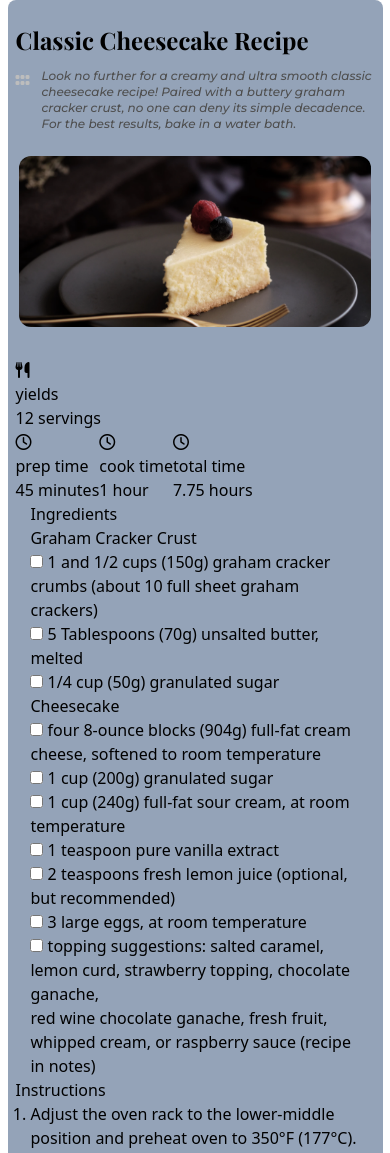
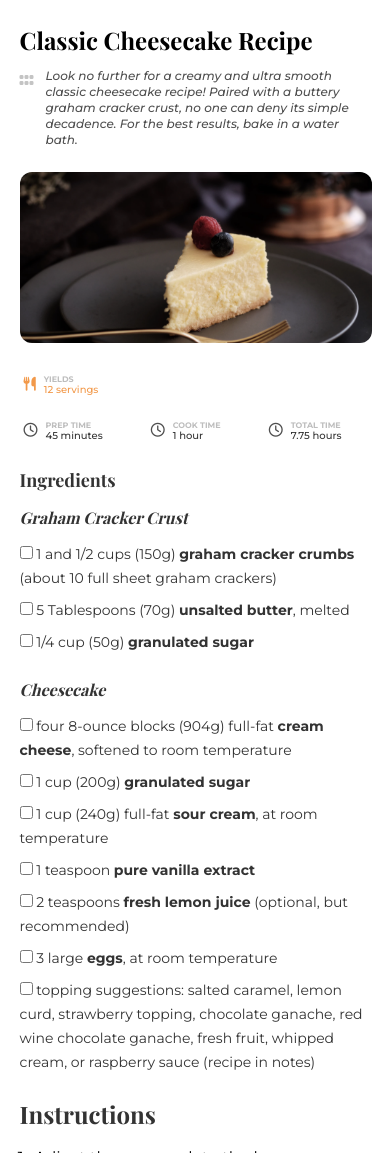
Before and after one commit to Hassan-Wanas/recipe-page-master, a website: page index.html in a window 390 px wide. Shown: the top 1153 px of the page. Drawn offline with nearby package versions, Linux system fonts and the light colour scheme; a web font is replaced by a local one.

Commit message:
style mobile version

```diff
--- a/index.html
+++ b/index.html
@@ -40,14 +40,14 @@
     <title>Recipe Page</title>
   </head>
   <body>
-    <main class="w-[375px] mx-auto bg-slate-400 flex flex-col rounded-lg px-2">
+    <main class="w-[375px] mx-auto flex flex-col rounded-lg px-3">
       <h1
         class="font-PlayfairDisplay not-italic font-bold text-2xl text-black mt-6 mb-3"
       >
         Classic Cheesecake Recipe
       </h1>
       <div class="flex gap-3 mb-6">
-        <i class="fa-solid fa-grip text-Gray4 pt-1"></i>
+        <i class="fa-solid fa-grip text-Gray5 pt-1"></i>
         <p class="font-Montserrat italic font-medium text-xs text-Gray2">
           Look no further for a creamy and ultra smooth classic cheesecake
           recipe! Paired with a buttery graham cracker crust, no one can deny
@@ -62,138 +62,248 @@
         />
       </div>
       <section class="flex flex-col">
-        <div class="flex flex-col">
+        <div class="flex flex-col ml-1">
+          <div class="flex flex-row gap-2 mb-6">
+            <i class="fa-solid fa-utensils text-sm text-Orange"></i>
             <div>
-            <i class="fa-solid fa-utensils"></i>
-            <div>
-              <p>yields</p>
-              <p>12 servings</p>
+              <p
+                class="font-Montserrat not-italic font-bold text-[8px] leading-[10px] uppercase text-Gray4"
+              >
+                yields
+              </p>
+              <p
+                class="font-Montserrat not-italic font-medium text-[10px] leading-3 text-Orange"
+              >
+                12 servings
+              </p>
             </div>
           </div>
-          <div class="flex flex-row">
+          <div class="flex flex-row justify-between w-11/12">
+            <div class="flex flex-row gap-2">
+              <i class="fa-regular fa-clock text-sm text-Gray2"></i>
               <div>
-              <i class="fa-regular fa-clock"></i>
-              <div>
-                <p>prep time</p>
-                <p>45 minutes</p>
+                <p
+                  class="font-Montserrat not-italic font-bold text-[8px] leading-[10px] uppercase text-Gray4"
+                >
+                  prep time
+                </p>
+                <p
+                  class="font-Montserrat not-italic font-medium text-[10px] leading-3 text-Gray1"
+                >
+                  45 minutes
+                </p>
               </div>
             </div>
+            <div class="flex flex-row gap-2">
+              <i class="fa-regular fa-clock text-sm text-Gray2"></i>
               <div>
-              <i class="fa-regular fa-clock"></i>
-              <div>
-                <p>cook time</p>
-                <p>1 hour</p>
+                <p
+                  class="font-Montserrat not-italic font-bold text-[8px] leading-[10px] uppercase text-Gray4"
+                >
+                  cook time
+                </p>
+                <p
+                  class="font-Montserrat not-italic font-medium text-[10px] leading-3 text-Gray1"
+                >
+                  1 hour
+                </p>
               </div>
             </div>
+            <div class="flex flex-row gap-2">
+              <i class="fa-regular fa-clock text-sm text-Gray2"></i>
               <div>
-              <i class="fa-regular fa-clock"></i>
-              <div>
-                <p>total time</p>
-                <p>7.75 hours</p>
+                <p
+                  class="font-Montserrat not-italic font-bold text-[8px] leading-[10px] uppercase text-Gray4"
+                >
+                  total time
+                </p>
+                <p
+                  class="font-Montserrat not-italic font-medium text-[10px] leading-3 text-Gray1"
+                >
+                  7.75 hours
+                </p>
               </div>
             </div>
           </div>
         </div>
-        <div class="w-11/12 mx-auto">
-          <h4>Ingredients</h4>
+        <div class="mx-auto">
+          <h4
+            class="font-PlayfairDisplay not-italic font-bold text-lg text-Gray1 mt-6 mb-3"
+          >
+            Ingredients
+          </h4>
           <div>
-            <h5>Graham Cracker Crust</h5>
-
-            <label for="" class="block"
-              ><input type="checkbox" name="" id="" /> 1 and 1/2 cups (150g)
-              graham cracker crumbs (about 10 full sheet graham crackers)</label
+            <h5
+              class="font-PlayfairDisplay italic font-normal text-base text-Gray1 mb-3"
+            >
+              Graham Cracker Crust
+            </h5>
+            <div
+              class="flex flex-col gap-y-2 font-Montserrat not-italic font-normal text-sm leading-6 text-Gray1"
+            >
+              <label for="GCCIngredient1" class="block cursor-pointer"
+                ><input
+                  type="checkbox"
+                  name="GCCIngredient1"
+                  id="GCCIngredient1"
+                />
+                1 and 1/2 cups (150g)
+                <span class="font-bold">graham cracker crumbs</span> (about 10
+                full sheet graham crackers)</label
               >
 
-            <label for="" class="block"
-              ><input type="checkbox" name="" id="" /> 5 Tablespoons (70g)
-              unsalted butter, melted</label
+              <label for="GCCIngredient2" class="block cursor-pointer"
+                ><input
+                  type="checkbox"
+                  name="GCCIngredient2"
+                  id="GCCIngredient2"
+                />
+                5 Tablespoons (70g)
+                <span class="font-bold">unsalted butter</span>, melted</label
               >
 
-            <label for="" class="block"
-              ><input type="checkbox" name="" id="" /> 1/4 cup (50g) granulated
-              sugar</label
+              <label for="GCCIngredient3" class="block cursor-pointer"
+                ><input
+                  type="checkbox"
+                  name="GCCIngredient3"
+                  id="GCCIngredient3"
+                />
+                1/4 cup (50g)
+                <span class="font-bold">granulated sugar</span></label
               >
             </div>
+          </div>
           <div>
-            <h5>Cheesecake</h5>
-            <label for="" class="block"
-              ><input type="checkbox" name="" id="" /> four 8-ounce blocks
-              (904g) full-fat cream cheese, softened to room temperature</label
+            <h5
+              class="font-PlayfairDisplay italic font-normal text-base text-Gray1 mt-6 mb-3"
             >
-            <label for="" class="block"
-              ><input type="checkbox" name="" id="" /> 1 cup (200g) granulated
-              sugar</label
+              Cheesecake
+            </h5>
+            <div
+              class="flex flex-col gap-y-2 font-Montserrat not-italic font-normal text-sm leading-6 text-Gray1"
             >
-            <label for="" class="block"
-              ><input type="checkbox" name="" id="" /> 1 cup (240g) full-fat
-              sour cream, at room temperature</label
-            >
-            <label for="" class="block"
-              ><input type="checkbox" name="" id="" /> 1 teaspoon pure vanilla
-              extract</label
-            >
-            <label for="" class="block"
-              ><input type="checkbox" name="" id="" /> 2 teaspoons fresh lemon
-              juice (optional, but recommended)</label
-            >
-            <label for="" class="block"
-              ><input type="checkbox" name="" id="" /> 3 large eggs, at room
+              <label for="CheeseIngredient1" class="block cursor-pointer"
+                ><input
+                  type="checkbox"
+                  name="CheeseIngredient1"
+                  id="CheeseIngredient1"
+                />
+                four 8-ounce blocks (904g) full-fat
+                <span class="font-bold">cream cheese</span>, softened to room
                 temperature</label
               >
-            <label for="" class="block"
-              ><input type="checkbox" name="" id="" /> topping suggestions:
-              salted caramel, lemon curd, strawberry topping, chocolate ganache,
-              <br />
-              red wine chocolate ganache, fresh fruit, whipped cream, or
-              raspberry sauce (recipe in notes)
+              <label for="CheeseIngredient2" class="block cursor-pointer"
+                ><input
+                  type="checkbox"
+                  name="CheeseIngredient2"
+                  id="CheeseIngredient2"
+                />
+                1 cup (200g)
+                <span class="font-bold">granulated sugar</span></label
+              >
+              <label for="CheeseIngredient3" class="block cursor-pointer"
+                ><input
+                  type="checkbox"
+                  name="CheeseIngredient3"
+                  id="CheeseIngredient3"
+                />
+                1 cup (240g) full-fat <span class="font-bold">sour cream</span>,
+                at room temperature</label
+              >
+              <label for="CheeseIngredient4" class="block cursor-pointer"
+                ><input
+                  type="checkbox"
+                  name="CheeseIngredient4"
+                  id="CheeseIngredient4"
+                />
+                1 teaspoon
+                <span class="font-bold">pure vanilla extract</span></label
+              >
+              <label for="CheeseIngredient5" class="block cursor-pointer"
+                ><input
+                  type="checkbox"
+                  name="CheeseIngredient5"
+                  id="CheeseIngredient5"
+                />
+                2 teaspoons
+                <span class="font-bold">fresh lemon juice</span> (optional, but
+                recommended)</label
+              >
+              <label for="CheeseIngredient6" class="block cursor-pointer"
+                ><input
+                  type="checkbox"
+                  name="CheeseIngredient6"
+                  id="CheeseIngredient6"
+                />
+                3 large <span class="font-bold">eggs</span>, at room
+                temperature</label
+              >
+              <label for="CheeseIngredient7" class="block cursor-pointer"
+                ><input
+                  type="checkbox"
+                  name="CheeseIngredient7"
+                  id="CheeseIngredient7"
+                />
+                topping suggestions: salted caramel, lemon curd, strawberry
+                topping, chocolate ganache, red wine chocolate ganache, fresh
+                fruit, whipped cream, or raspberry sauce (recipe in notes)
               </label>
             </div>
           </div>
+        </div>
         <div>
-          <h4>Instructions</h4>
-          <ol class="list-decimal w-11/12 mx-auto">
-            <li class="mb-2">
+          <h4
+            class="font-PlayfairDisplay not-italic font-bold text-2xl text-Gray1 mt-6 mb-4"
+          >
+            Instructions
+          </h4>
+          <ol
+            class="list-decimal w-11/12 mx-auto font-Montserrat not-italic font-normal text-base leading-normal text-black"
+          >
+            <li class="mb-6">
               Adjust the oven rack to the lower-middle position and preheat oven
               to 350°F (177°C).
             </li>
-            <li class="mb-2">
-              Make the crust: Using a food processor, pulse the graham crackers
-              into crumbs. Pour into a medium bowl and stir in sugar and melted
-              butter until combined. (You can also pulse it all together in the
-              food processor.) Mixture will be sandy. Press firmly into the
-              bottom and slightly up the sides of a 9-inch or 10-inch springform
-              pan. No need to grease the pan first. I use the bottom of a
-              measuring cup to pack the crust down tightly. Pre-bake for 8
-              minutes. Remove from the oven and place the hot pan on a large
-              piece of aluminum foil. The foil will wrap around the pan for the
-              water bath in step 4. Allow crust to slightly cool as you prepare
-              the filling.
+            <li class="mb-6">
+              <span class="font-bold text-Gray1">Make the crust</span>: Using a
+              food processor, pulse the graham crackers into crumbs. Pour into a
+              medium bowl and stir in sugar and melted butter until combined.
+              (You can also pulse it all together in the food processor.)
+              Mixture will be sandy. Press firmly into the bottom and slightly
+              up the sides of a 9-inch or 10-inch springform pan. No need to
+              grease the pan first. I use the bottom of a measuring cup to pack
+              the crust down tightly. Pre-bake for 8 minutes. Remove from the
+              oven and place the hot pan on a large piece of aluminum foil. The
+              foil will wrap around the pan for the water bath in step 4. Allow
+              crust to slightly cool as you prepare the filling.
             </li>
-            <li class="mb-2">
-              Make the filling: Using a handheld or stand mixer fitted with a
-              paddle attachment, beat the cream cheese and granulated sugar
-              together on medium-high speed in a large bowl until the mixture is
-              smooth and creamy, about 2 minutes. Add the sour cream, vanilla
-              extract, and lemon juice then beat until fully combined. On medium
-              speed, add the eggs one at a time, beating after each addition
-              until just blended. After the final egg is incorporated into the
-              batter, stop mixing. To help prevent the cheesecake from deflating
-              and cracking as it cools, avoid over-mixing the batter as best you
-              can.
+            <li class="mb-6">
+              <span class="font-bold text-Gray1">Make the filling</span>: Using
+              a handheld or stand mixer fitted with a paddle attachment, beat
+              the cream cheese and granulated sugar together on medium-high
+              speed in a large bowl until the mixture is smooth and creamy,
+              about 2 minutes. Add the sour cream, vanilla extract, and lemon
+              juice then beat until fully combined. On medium speed, add the
+              eggs one at a time, beating after each addition until just
+              blended. After the final egg is incorporated into the batter, stop
+              mixing. To help prevent the cheesecake from deflating and cracking
+              as it cools, avoid over-mixing the batter as best you can.
             </li>
-            <li class="mb-2">
-              Prepare the simple water bath (see note) Boil a pot of water. You
-              need 1 inch of water in your roasting pan for the water bath, so
-              make sure you boil enough. I use an entire kettle of hot water. As
-              the water is heating up, wrap the aluminum foil around the
-              springform pan. Pour the cheesecake batter on top of the crust.
-              Use a rubber spatula or spoon to smooth it into an even layer.
-              Place the pan inside of a large roasting pan. Carefully pour the
-              hot water inside of the pan and place in the oven. (Or you can
-              place the roasting pan in the oven first, then pour the hot water
-              in. Whichever is easier for you.)
+            <li class="mb-6">
+              <span class="font-bold text-Gray1"
+                >Prepare the simple water bath (see note)</span
+              >
+              Boil a pot of water. You need 1 inch of water in your roasting pan
+              for the water bath, so make sure you boil enough. I use an entire
+              kettle of hot water. As the water is heating up, wrap the aluminum
+              foil around the springform pan. Pour the cheesecake batter on top
+              of the crust. Use a rubber spatula or spoon to smooth it into an
+              even layer. Place the pan inside of a large roasting pan.
+              Carefully pour the hot water inside of the pan and place in the
+              oven. (Or you can place the roasting pan in the oven first, then
+              pour the hot water in. Whichever is easier for you.)
             </li>
-            <li class="mb-2">
+            <li class="mb-6">
               Bake cheesecake for 55-70 minutes or until the center is almost
               set. When it’s done, the center of the cheesecake will slightly
               wobble if you gently shake the pan. Turn the oven off and open the
@@ -202,20 +312,25 @@
               water bath, then cool cheesecake completely at room temperature.
               Then refrigerate the cheesecake for at least 4 hours or overnight.
             </li>
-            <li class="mb-2">
+            <li class="mb-6">
               Use a knife to loosen the chilled cheesecake from the rim of the
               springform pan, then remove the rim. Using a clean sharp knife,
               cut into slices for serving. For neat slices, wipe the knife clean
               and dip into warm water between each slice.
             </li>
-            <li class="mb-2">
+            <li>
               Serve cheesecake with desired toppings. Cover and store leftover
               cheesecake in the refrigerator for up to 5 days.
             </li>
           </ol>
         </div>
       </section>
-      <p>created by Hassan Wanas - devChallenges.io</p>
+      <p
+        class="font-Montserrat not-italic font-medium text-sm text-center text-Gray3 mt-[191px]"
+      >
+        created by <span class="font-bold underline">Hassan Wanas</span> -
+        devChallenges.io
+      </p>
     </main>
   </body>
 </html>
--- a/tailwind.config.js
+++ b/tailwind.config.js
@@ -10,6 +10,7 @@ module.exports = {
         Orange: '#F2994A',
         Gray1: '#333333',
         Gray2: '#4F4F4F',
+        Gray3: '#828282',
         Gray4: '#BDBDBD',
         Gray5: '#C4C4C4'
       }
```
Also changed, not shown: output.css. Lines whose indentation alone changed are shown as unchanged.
